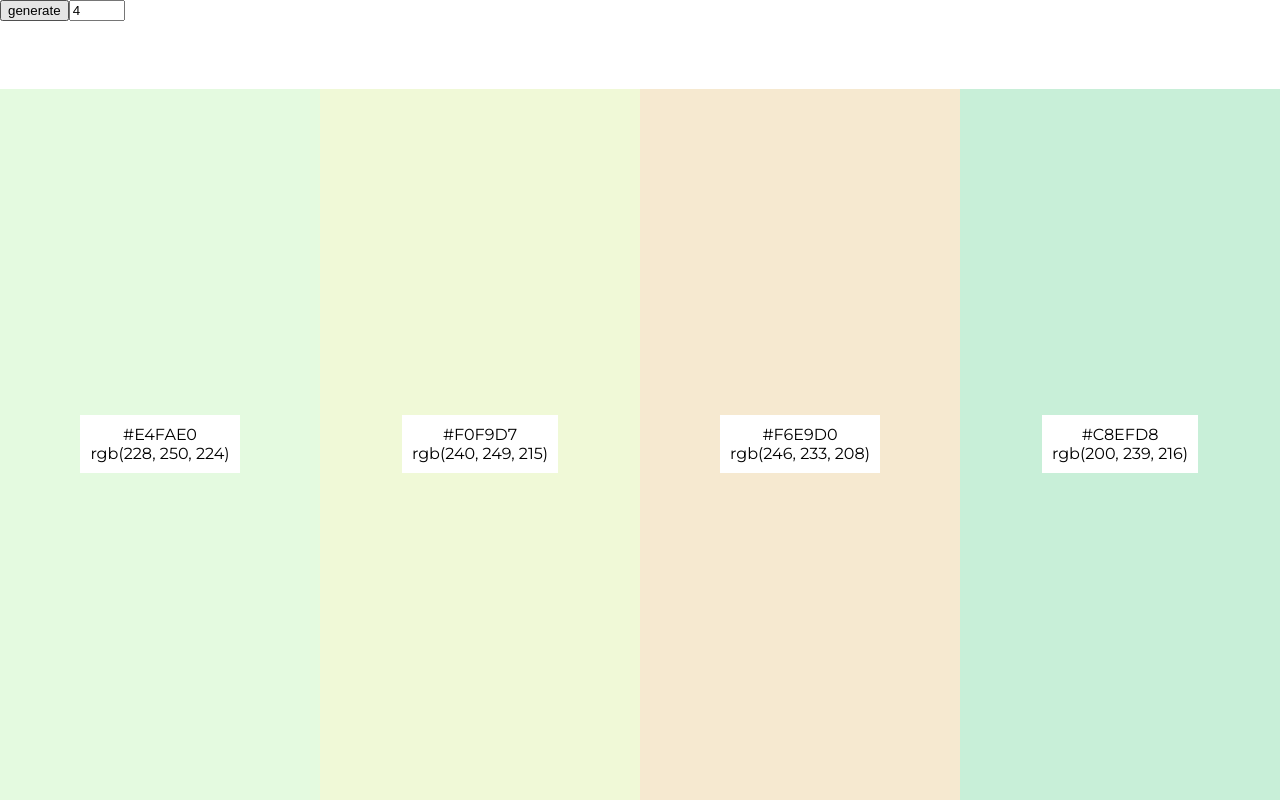
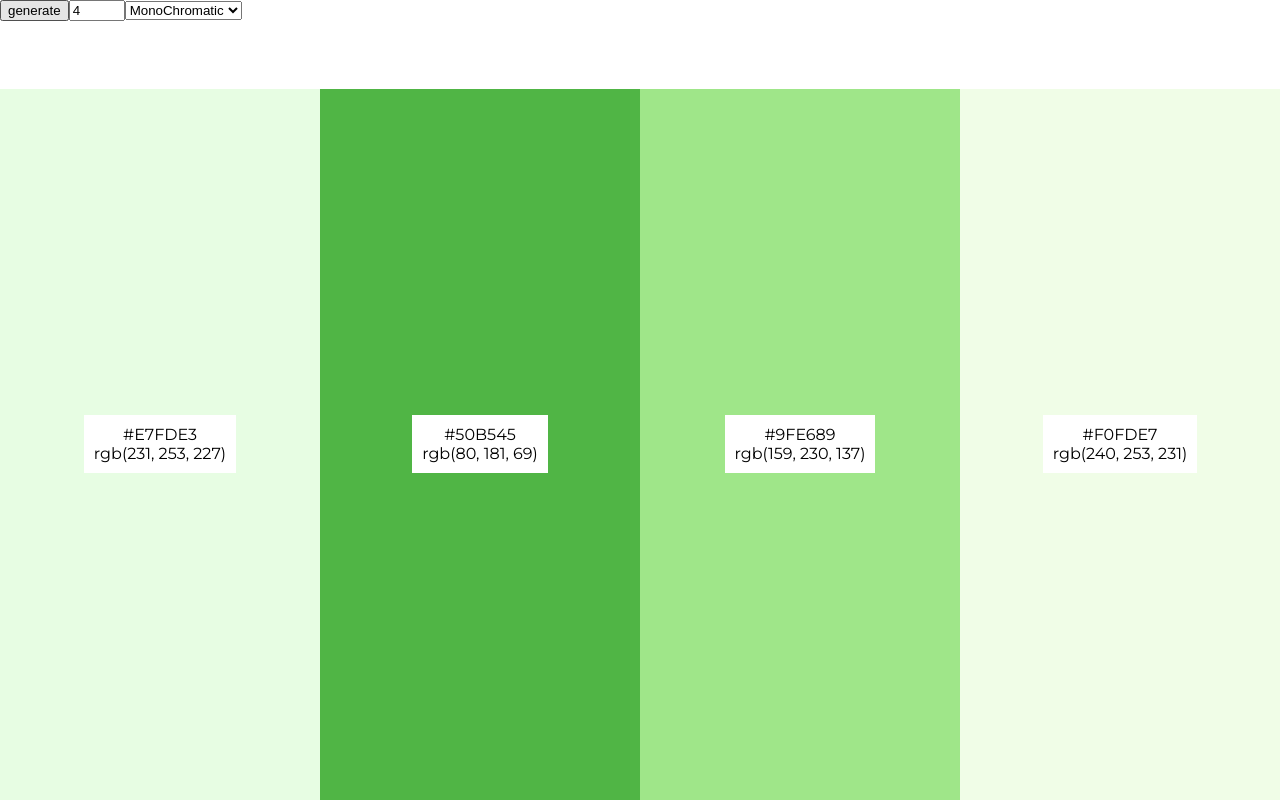
Before and after one commit to donovanodom/iris-color-theory, a React (Create React App) app: page / in a window 1280 px wide. Built offline with nearby package versions, Linux system fonts and the light colour scheme.

Commit message:
Update Colors.js and Controls.js complementary colors algo added

```diff
--- a/src/Colors.js
+++ b/src/Colors.js
@@ -1,7 +1,7 @@
 import React from "react";
 import { useState } from "react";
 import Controls from "./Controls";
-import Color from './Color'
+import Color from './Color';
 
 const Colors = () => {
   const randomNumber = (min, max) => {
@@ -21,10 +21,10 @@ const Colors = () => {
     5: [301, 360],
   };
 
-  const [scheme, setScheme] = useState("analogous");
+  const [scheme, setScheme] = useState("monoChromatic");
   const [count, setCount] = useState(4);
   const [base, setBase] = useState(
-    [randomNumber(0, 360), randomNumber(80, 95), randomNumber(80, 95)],
+    [randomNumber(0, 359), randomNumber(80, 95), randomNumber(80, 95)],
   );
 
   const shuffleOrder = (arr) => {
@@ -67,8 +67,8 @@ const Colors = () => {
 
     while(i < count){
       let s = randomNumber(-20,-1), l = randomNumber(-20,-1)
-      piv[1] = piv[1] + s < 10 ? randomNumber(50,90) : piv[1] + s
-      piv[2] = piv[2] + l < 10 ? randomNumber(50,90) : piv[2] + l
+      piv[1] = piv[1] + s < 20 ? randomNumber(50,90) : piv[1] + s
+      piv[2] = piv[2] + l < 20 ? randomNumber(50,90) : piv[2] + l
       if(j >= 5) j = 0
       arr.push([piv[0] + shift[j] < 0 ? piv[0] - shift[j] + 360 : piv[0] + shift[j] > 359 ? piv[0] + shift[j] - 360 : piv[0] + shift[j], piv[1], piv[2]])
       i++
@@ -77,9 +77,26 @@ const Colors = () => {
     return shuffleOrder(arr)
   }
 
+  const complementary = (base, count) => {
+    let i = 0, arr = [], piv = [...base], comp = piv[0] - 180 < 0 ? 360 + piv[0] - 180 : piv[0] - 180
+    while(i < count){
+      if(i % 2 == 0){
+        let s = randomNumber(-20,-1), l = randomNumber(-20,-1)
+        piv[1] = piv[1] + s < 20 ? randomNumber(50,90) : piv[1] + s
+        piv[2] = piv[2] + l < 20 ? randomNumber(50,90) : piv[2] + l
+        arr.push([piv[0], piv[1], piv[2]])
+      }else{
+        arr.push([comp, piv[1], piv[2]])
+      }
+      i++
+    }
+    return shuffleOrder(arr)
+  }
+
   const schemes = {
     monoChromatic: monoChromatic,
-    analogous: analogous
+    analogous: analogous,
+    complementary: complementary
   };
 
 
@@ -106,9 +123,13 @@ const Colors = () => {
     setCount(e.target.value);
   };
 
+  const handleScheme = (e) => {
+    setScheme(e.target.value)
+  }
+
   return (
     <div className="colors">
-      <Controls generate={generate} handleCount={handleCount} count={count} />
+      <Controls generate={generate} handleCount={handleCount} count={count} handleScheme={handleScheme} scheme={scheme}/>
       <div className="color-blocks">
         {schemes[scheme](base, count).map(([h, s, l], i) => (
           <Color
--- a/src/Controls.js
+++ b/src/Controls.js
@@ -1,10 +1,15 @@
 import React from "react";
 
-const Controls = ({generate, handleCount, count}) => {
+const Controls = ({generate, handleCount, count, handleScheme, scheme}) => {
   return(
     <div className="controls">
       <button onClick = {generate}>generate</button>
       <input type='number' min="3" max="20" defaultValue={count} onChange={handleCount}></input>
+      <select name="color scheme" id="color-scheme" value={scheme} onChange={handleScheme}>
+        <option value="monoChromatic">MonoChromatic</option>
+        <option value="analogous">Analogous</option>
+        <option value="complementary">Complementary</option>
+       </select>
     </div>
   )
 
```
